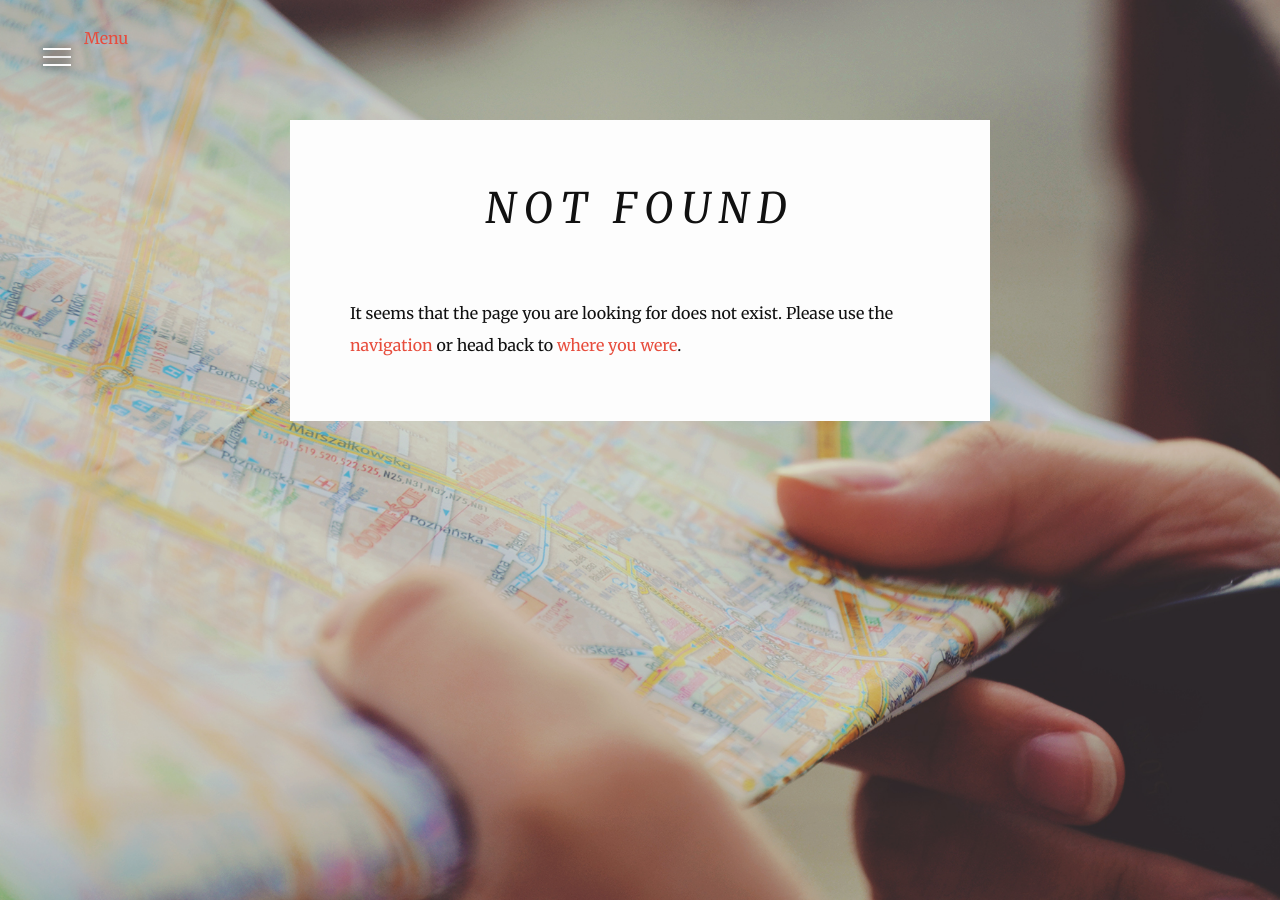
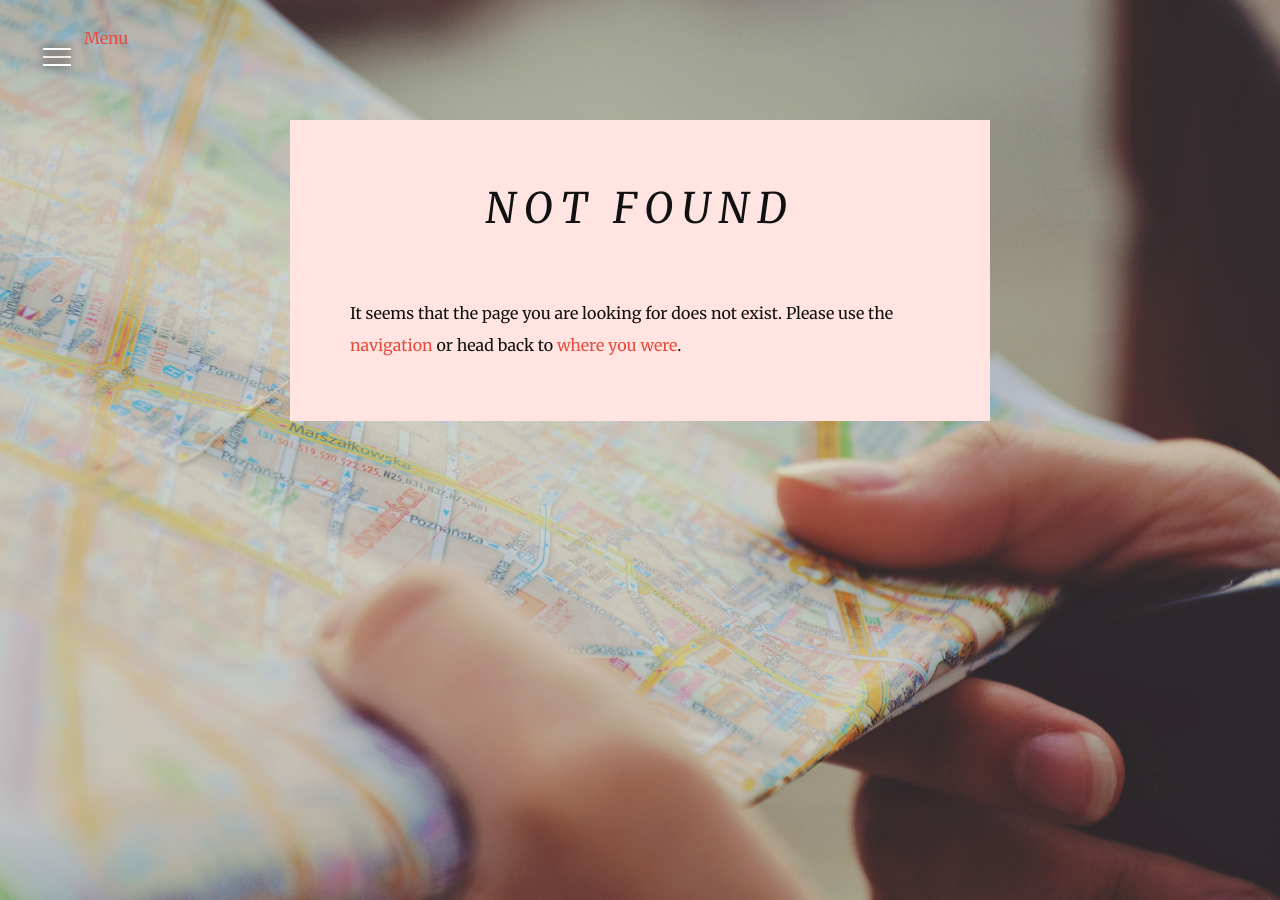
Before and after one commit to choiboy98/Dan-dy, a Jekyll site: the page built from 404.html, in a window 1280 px wide. Built offline with Jekyll 4.4.1, drawn with Linux system fonts in a browser that asks for light colours; nearby versions of some CDN libraries.

Commit message:
fixing color

```diff
--- a/_sass/_layout.scss
+++ b/_sass/_layout.scss
@@ -8,7 +8,7 @@
 }
 
 .container {
-    background: $background-color;
+    background: #ffe4e1;
     padding: 0;
     position: relative;
     margin: 0 auto;
```
